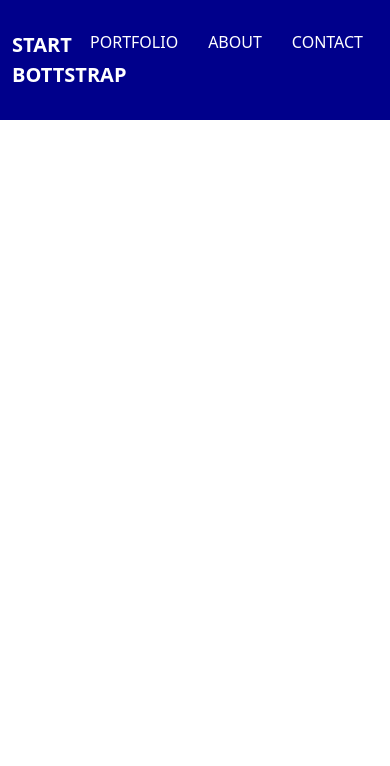
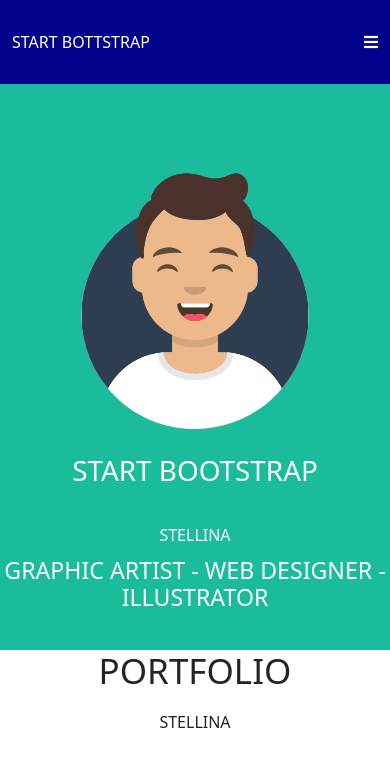
Before and after one commit to VincenzoPiparo/html-css-bootstrap-freelancer, a plain HTML site: page index.html in a window 390 px wide. Drawn offline with nearby package versions, Linux system fonts and the light colour scheme.

Commit message:
END JUMBO

```diff
--- a/css/style.css
+++ b/css/style.css
@@ -1,21 +1,76 @@
+/* COMMON */
 header{
     background-color: darkblue;
     padding: 30px 0;
     color: white;
 }
-
-#box-left{
+/* MY BACKGROUNDS */
+.green_background{
+    background-color: #1abc9c;
+    color: white;
+}
+/* HEADER */
+.box-left{
     font-size: 20px;
     font-weight: bold;
 }
+.box-right{
+    font-size: 20px;
+    font-weight: bold;
+}
+.nav{
 
-.col-6 ul{
+    justify-content: flex-end;
+}
+.nav ul{
+    text-decoration: none;
     list-style-type: none;
     display: flex;
-    justify-content: flex-end;
+}
+.nav ul li{
+    padding: 0 15px;
 }
 
-.col-6 ul li{
-    padding: 0 15px;
+@media screen and (min-width: 576px) {
+    header {
+        height: 80px;
+    }
+}
 
+.img_box{
+    width: 100px;
+    height: 100px;
+    background-color: red;
+    margin: 50px 20px;
 }
+
+/* MAIN */
+.section{
+    padding: 50px 0;
+    /* TEST */
+    background-color: blue;
+}
+.container_jumbo{
+    padding: 30px 0;
+}
+.jumbotron{
+    text-align: center;
+}
+.jumbotron h1{
+    margin: 25px 0;
+}
+.jumbotron img{
+    margin-top: 50px;
+    width: 250px;
+}
+.star{
+    padding: 10px 0;
+}
+
+/* MAIN CENTER */
+.section-center{
+    text-align: center;
+}
+.section-center h2{
+    font-size: 35px;
+}
--- a/index.html
+++ b/index.html
@@ -12,14 +12,22 @@
 </head>
 <body>
     <header>
+
         <div class="container">
-            <div class="row">
-                <div class="col-6">
+             <div class="row ">
+                <div class="col-10 col-sm-6 col-xl-6">
+                    <!-- NAV BAR LEFT -->
                     <div id="box-left">
                         START BOTTSTRAP
                     </div>
                 </div>
-                <div class="col-6">
+                <div class="col-2 col-sm-6 nav ">
+                    <!-- BURGER -->
+                    <div class="box d-sm-none">
+                        <i class="fas fa-bars"></i>
+                    </div>
+                    <!-- NAV BAR RIGHT -->
+                    <div class="box d-none d-sm-flex">
                         <ul>
                             <li>
                                 PORTFOLIO
@@ -31,11 +39,35 @@
                                  CONTACT
                             </li>
                         </ul>
-                </div>
 
                     </div>
 
                 </div>
+             </div>
+        </div>
     </header>
+    <!-- MAIN -->
+    <main>
+        <!-- JUMBOTRON -->
+       <section class="jumbotron green_background">
+            <div class="container container_jumbo">
+                <img src="img/avatar.svg" alt="avatar">
+                <h1>START BOOTSTRAP</h1>
+                <!-- INSERIRE STELLINA FONT AWESOME -->
+                <div class="star">STELLINA</div>
+                <h3>GRAPHIC ARTIST - WEB DESIGNER - ILLUSTRATOR</h3>
+            </div>
+       </section>
+       <section>
+           <div class="section-center">
+                <div class="container">
+                    <h2>PORTFOLIO</h2>
+                    <!-- INSERIRE STELLINA FONT AWESOME -->
+                    <div class="star">STELLINA</div>
+                </div>
+           </div>
+       </section>
+    </main>
+    <!-- END MAIN -->
 </body>
 </html>
```
Lines whose indentation alone changed are shown as unchanged.
